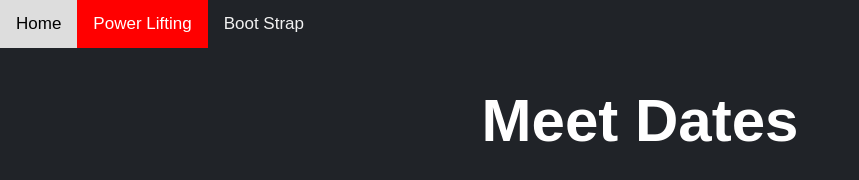
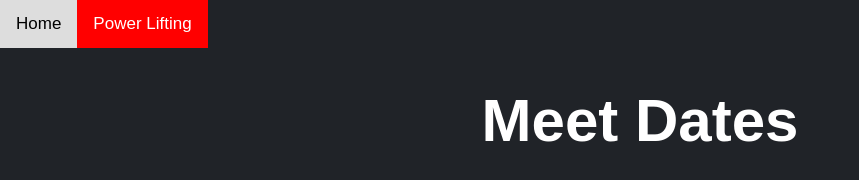
Before and after one commit to mooretrev/Personal-Website, a website with bundled scripts: page html/powerlift_meets.html in a window 1280 px wide. Shown: the whole page, without its empty margins (0-859 px from the left). Built offline with nearby package versions, Linux system fonts and the light colour scheme; no server answers.

Commit message:
hotkey removed boot strap menu item

```diff
--- a/html/powerlift_meets.html
+++ b/html/powerlift_meets.html
@@ -11,7 +11,6 @@
     <div class="topnav">
         <a href="/">Home</a>
         <a class="active" href="/powerlifting">Power Lifting</a>
-        <a href="/bootstrap">Boot Strap</a>
     </div>
 
     <h1 id='title'>Meet Dates</h1>
```
